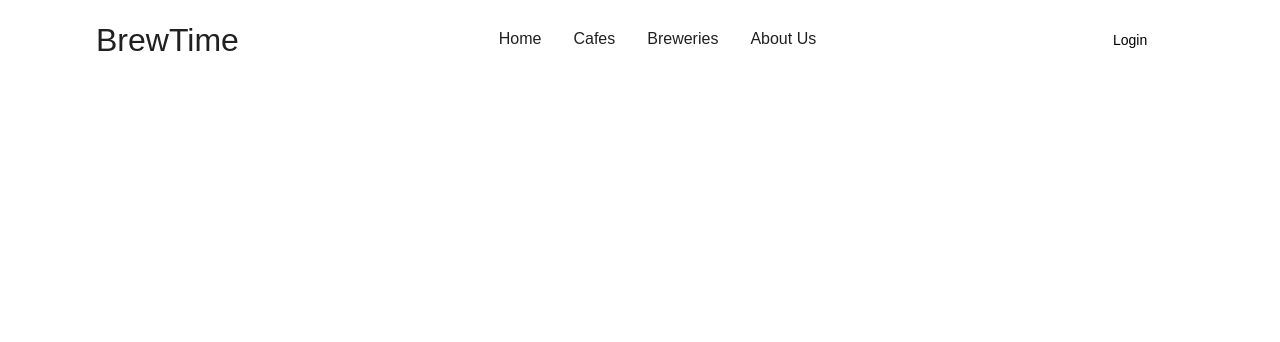
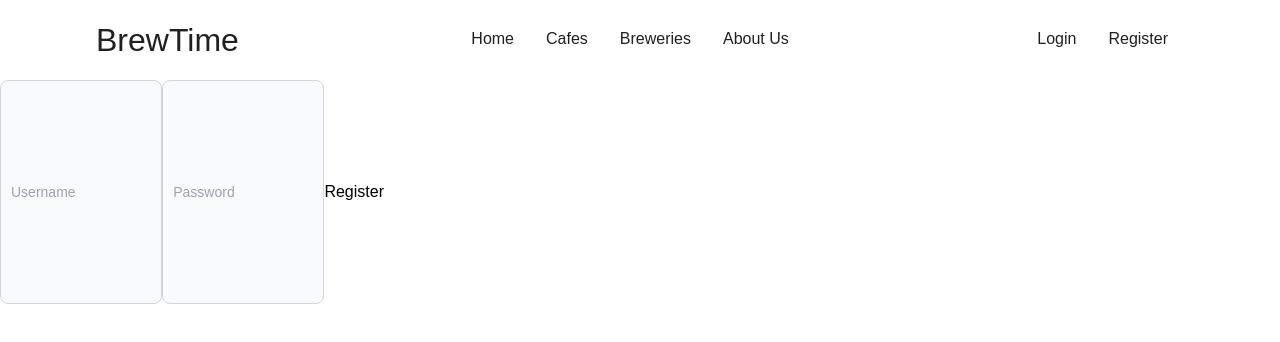
Before and after one commit to ryandaepark/CafeBlog, a React (Create React App) app: page /login in a window 1280 px wide. Shown: the top 342 px of the page. Built offline with nearby package versions, Linux system fonts and the light colour scheme; a web font is replaced by a local one.

Commit message:
login/register page and fixed cafe items

```diff
--- a/package.json
+++ b/package.json
@@ -1,5 +1,5 @@
 {
-  "name": "the-weirdos-starter-code",
+  "name": "cafe-blog",
   "version": "0.1.0",
   "private": true,
   "dependencies": {
--- a/src/App.js
+++ b/src/App.js
@@ -18,6 +18,8 @@ import Footer from './components/Footer';
 import Cafes from './pages/Cafes';
 import Breweries from './pages/Breweries';
 import AboutUs from './pages/AboutUs';
+import Login from './pages/Login';
+import Register from './pages/Register';
 
 //Remove showcase
 function App() {
@@ -34,6 +36,8 @@ function App() {
         <Route path= "/cafes" element={<Cafes />} />
         <Route path= "/breweries" element={<Breweries />} />
         <Route path="/aboutus" element={<AboutUs />} />
+        <Route path="/login" element={<Login/>} />
+        <Route path="/register" element={<Register/>} />
       </Routes>
       {/* <Home />
       <About />
--- a/src/components/Navigation.js
+++ b/src/components/Navigation.js
@@ -43,9 +43,7 @@ cursor: pointer;
 &:hover::after{
     width: 100%;
 }
-
 `
-
 
 
 const Navigation = () => {
@@ -69,9 +67,17 @@ const Navigation = () => {
                     <Link to="/aboutus">
                     <MenuItem>About Us</MenuItem>
                     </Link>
+                </Menu>
 
+                <Menu>
+                    <Link to="/login">
+                    <MenuItem>Login</MenuItem>
+                    </Link>
+
+                    <Link to="/register">
+                    <MenuItem>Register</MenuItem>
+                    </Link>
                 </Menu>
-                <Button text ="Login" link="https://google.com" />
 
             </NavBar>
         </Section>
--- a/src/components/TypeWriterText.js
+++ b/src/components/TypeWriterText.js
@@ -65,7 +65,7 @@ const TypeWriterText = () => {
         }}
       />
     </Title>
-    <SubTitle> Want to stay updated? Make an accout with us today! </SubTitle>
+    <SubTitle> Want to stay updated? Make an account with us today! </SubTitle>
     <ButtonContainer>
       <Button text ="Explore" link="#about" />
     </ButtonContainer>
--- /dev/null
+++ b/src/pages/Login.js
@@ -0,0 +1,15 @@
+import React from 'react'
+
+const Login = () => {
+  return (
+    <>
+    <div class= "h-56 flex justify-center w-96 ">
+        <input type="email" id="email" class="bg-gray-50 border border-gray-300 text-gray-900 text-sm rounded-lg block w-full p-2.5 dark:placeholder-gray-400 dark:focus:ring-blue-500 dark:focus:border-blue-500" placeholder="Username" required/>
+        <input type="password" id="password" class="bg-gray-50 border border-gray-300 text-gray-900 text-sm rounded-lg block w-full p-2.5  dark:placeholder-gray-400 dark:focus:ring-blue-500 dark:focus:border-blue-500" placeholder="Password" required/>
+        <button>Register</button>
+    </div>
+    </>
+  )
+}
+
+export default Login
--- /dev/null
+++ b/src/pages/Register.js
@@ -0,0 +1,13 @@
+import React from 'react'
+
+const Register = () => {
+  return (
+    <form className="register">
+        <input type="text" placeholder="username"/>
+        <input type="password" placeholder="password"/>
+        <button>Register</button>
+    </form>
+  )
+}
+
+export default Register
```
Also changed, not shown: src/index.css (line endings or trailing spaces), 1 other file (tests, documents, lock files or other folders).
